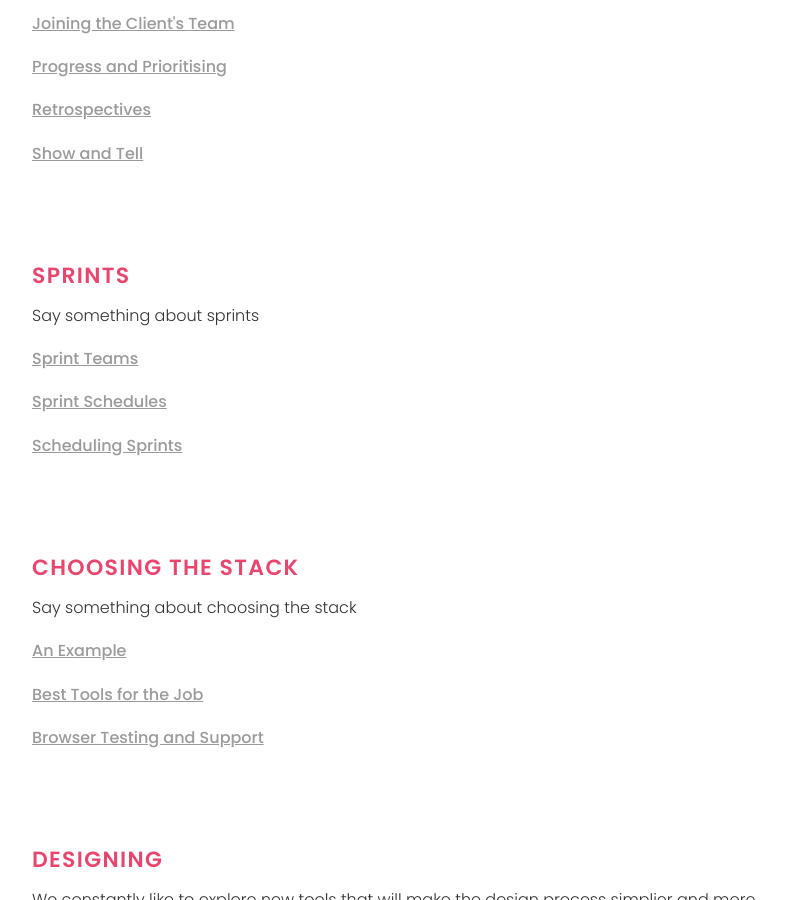
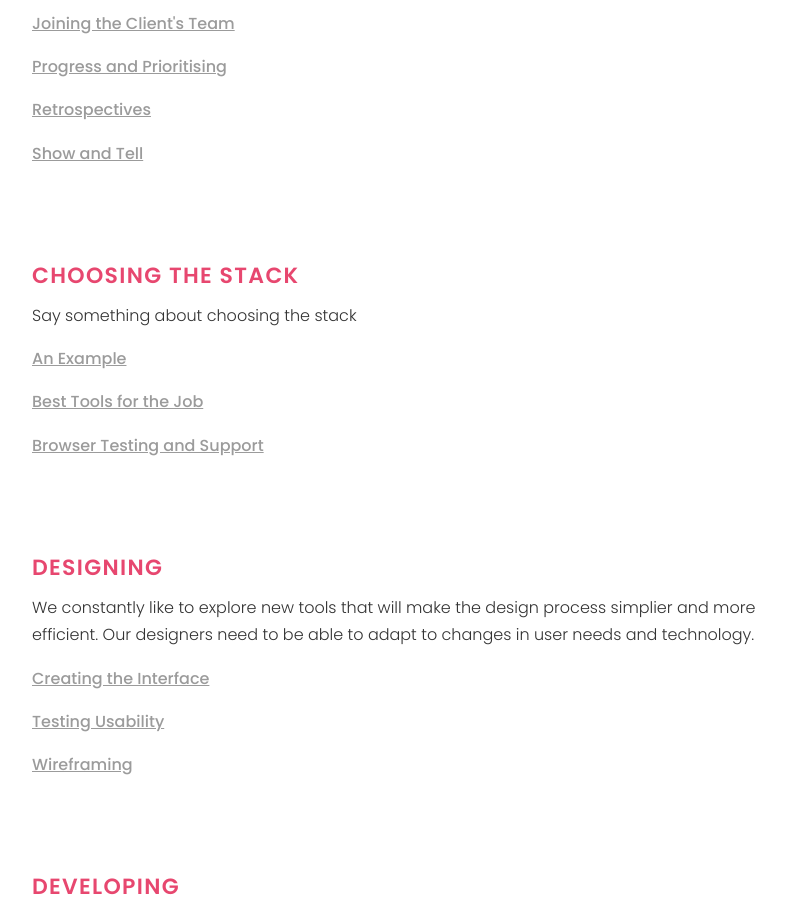
Before and after one commit to vixdigital/playbook, a Jekyll site: the page built from index.md, in a window 1280 px wide and 900 px high, scrolled down 1269 px. Shown: the whole window, without its empty margins (238-1024 px from the left). Built offline with Jekyll 4.4.1, drawn with Linux system fonts in a browser that asks for light colours.

Commit message:
Update index.html

```diff
--- a/_layouts/index.html
+++ b/_layouts/index.html
@@ -34,16 +34,6 @@ layout: default
         <p>Say something about planning and communication</p>
         {% for play in site.plays %}
             {% if play.categories contains "planning-and-communication" %}
-                <p><a class="section__link" href="{{ play.url | relative_url }}">{{ play.title | escape }}</a></p>
-            {% endif %}
-        {% endfor %}
-    </div>
-
-    <div class="section">
-        <h4 class="section__title">Sprints</h4>
-        <p>Say something about sprints</p>
-        {% for play in site.plays %}
-            {% if play.categories contains "sprints" %}
                 <p><a class="section__link" href="{{ play.url | relative_url }}">{{ play.title | escape }}</a></p>
             {% endif %}
         {% endfor %}
```
